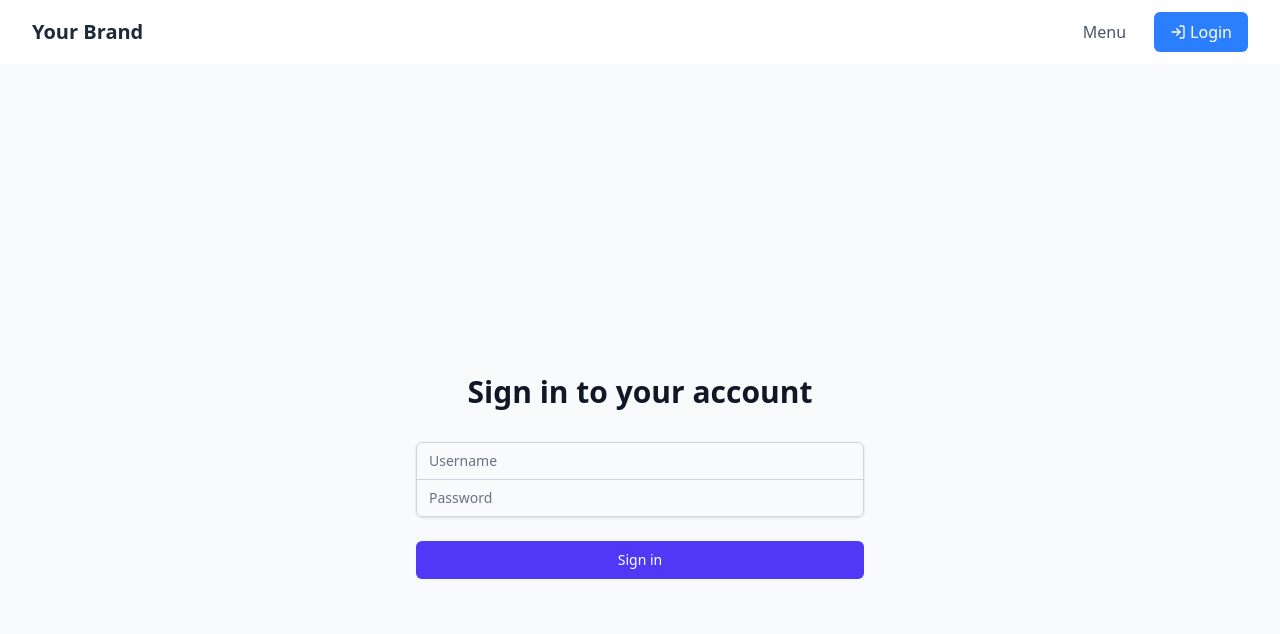
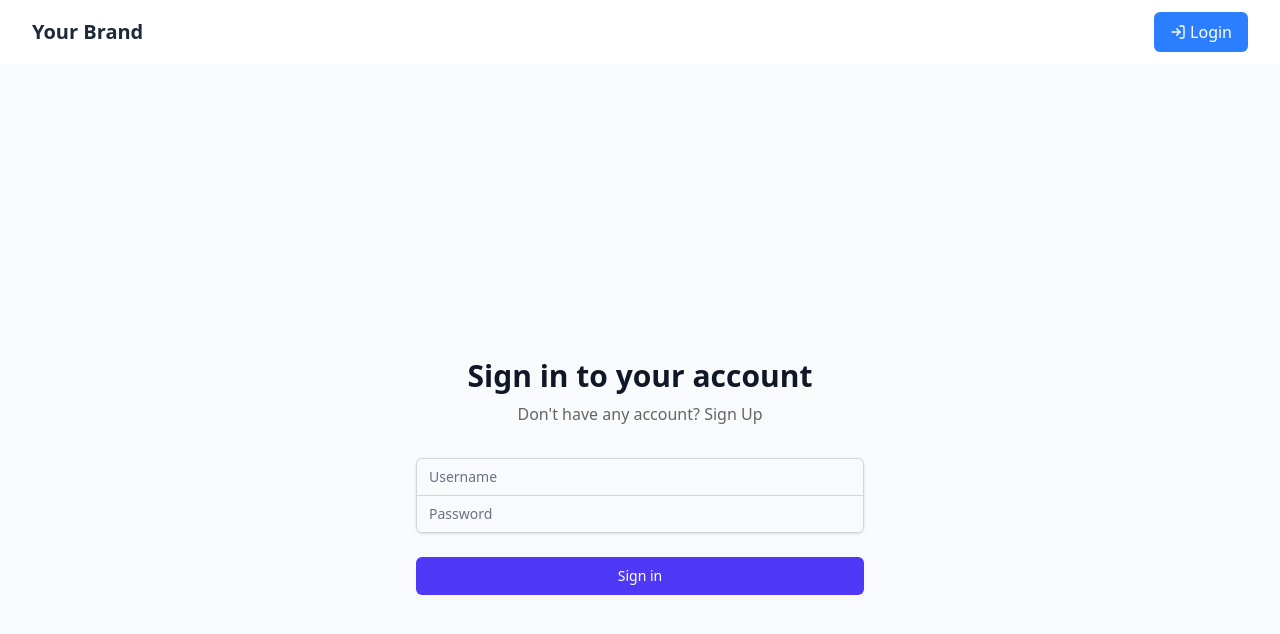
Before and after one commit to Sujaltalreja29/full-stack-task-management-app, a React (Vite) app in the folder Frontend/: page /login in a window 1280 px wide. Shown: the top 634 px of the page. Built offline with nearby package versions, Linux system fonts and the light colour scheme; no server answers.

Commit message:
solved admin user conflict errors

```diff
--- a/Frontend/src/components/Auth/Login.jsx
+++ b/Frontend/src/components/Auth/Login.jsx
@@ -1,6 +1,6 @@
 // src/components/Auth/Login.js
 import React, { useState } from 'react';
-import { useNavigate } from 'react-router-dom';
+import { Link, useNavigate } from 'react-router-dom';
 import { useAuth } from '../../context/AuthContext';
 import * as authService from '../../services/authService';
 
@@ -47,6 +47,15 @@ const Login = () => {
           <h2 className="mt-6 text-center text-3xl font-extrabold text-gray-900">
             Sign in to your account
           </h2>
+          <p className="mt-2 text-center text-base text-black/60">
+                    Don&apos;t have any account?&nbsp;
+                    <Link
+                        to="/register"
+                        className="font-medium text-primary transition-all duration-200 hover:underline"
+                    >
+                        Sign Up
+                    </Link>
+        </p>
         </div>
         <form className="mt-8 space-y-6" onSubmit={handleSubmit}>
           {error && (
--- a/Frontend/src/components/Navbar.jsx
+++ b/Frontend/src/components/Navbar.jsx
@@ -8,6 +8,10 @@ const Navbar = () => {
   const navigate = useNavigate();
 
   useEffect(() => {
+    const token = localStorage.getItem('token');
+    if (token) {
+      setIsAuth(true);
+    }
     // Check for JWT token on component mount and token changes
     const checkAuth = () => {
       const token = localStorage.getItem('token');
@@ -18,7 +22,7 @@ const Navbar = () => {
     // Listen for storage changes (in case token is modified in another tab)
     window.addEventListener('storage', checkAuth);
     return () => window.removeEventListener('storage', checkAuth);
-  }, []);
+  }, [navigate]);
 
   const handleLogout = () => {
     localStorage.removeItem('token');
@@ -44,15 +48,16 @@ const Navbar = () => {
 
           {/* Desktop Menu */}
           <div className="hidden md:flex items-center space-x-4">
-            <Link
+
+
+            {isAuth ? (
+              <>
+              <Link
               to="/menu"
               className="text-gray-600 hover:text-gray-900 px-3 py-2 rounded-md"
             >
               Menu
             </Link>
-
-            {isAuth ? (
-              <>
                 <Link
                   to="/history"
                   className="text-gray-600 hover:text-gray-900 px-3 py-2 rounded-md flex items-center"
--- a/Frontend/src/pages/History.jsx
+++ b/Frontend/src/pages/History.jsx
@@ -13,6 +13,7 @@ const OrderHistory = () => {
     const fetchOrders = async () => {
       try {
         const response = await orderService.getAllOrders(user._id);
+        console.log(response)
         setOrders(response);
       } catch (err) {
         setError(err.message);
--- a/Frontend/src/services/orderService.js
+++ b/Frontend/src/services/orderService.js
@@ -15,6 +15,7 @@ authAxios.interceptors.request.use((config) => {
 
 export const getAllOrders = async () => {
   const response = await authAxios.get(`${API_URL}/order/`);
+  console.log(response.data);
   return response.data;
 };
 
```
Also changed, not shown: 1 other file (tests, documents, lock files or other folders).
